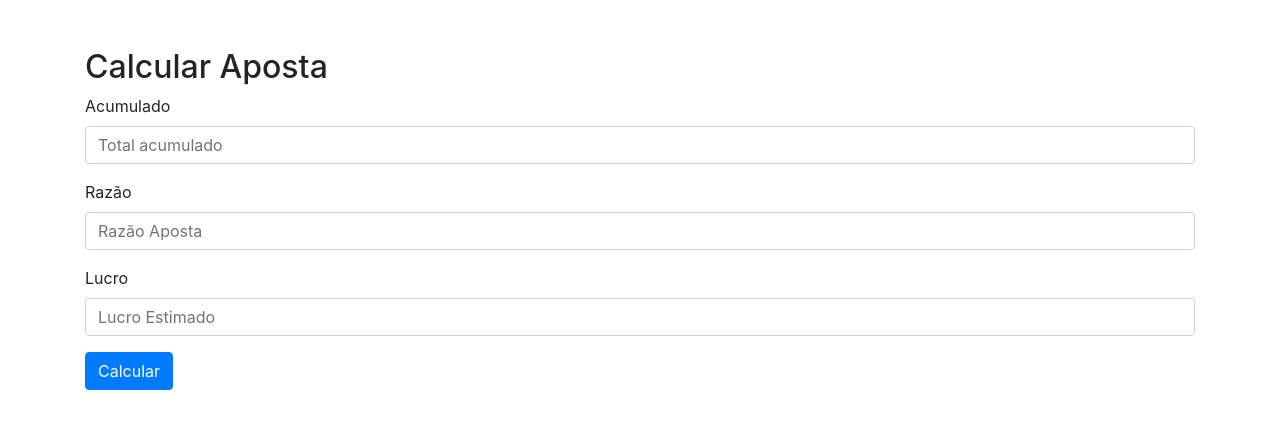
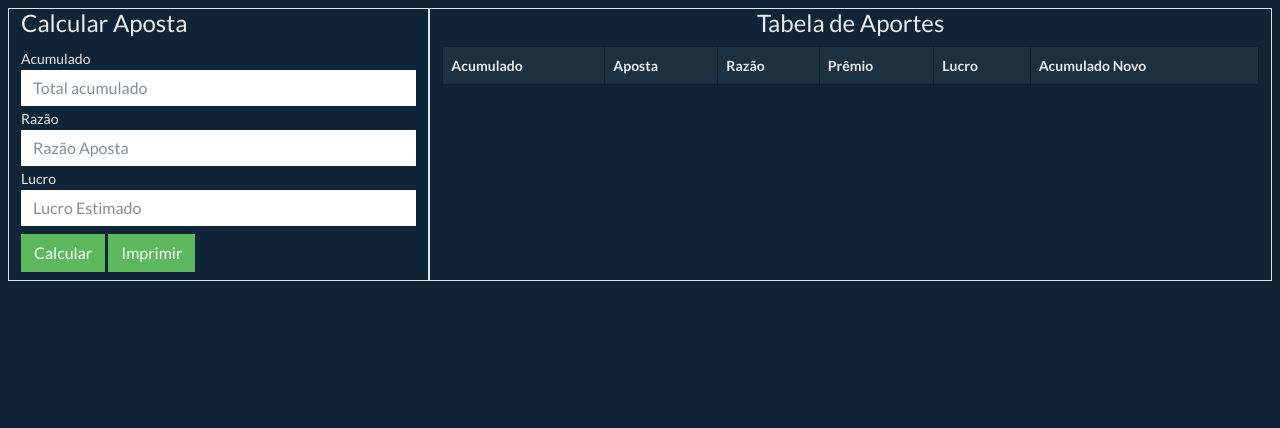
Before and after one commit to BetinRibeiro/calculo_aposta, a plain HTML site: page index.html in a window 1280 px wide. Drawn offline with nearby package versions, Linux system fonts and the light colour scheme.

Commit message:
Update index.html

```diff
--- a/index.html
+++ b/index.html
@@ -3,8 +3,8 @@
 <head>
     <meta charset="utf-8">
     <meta name="viewport" content="width=device-width, initial-scale=1.0">
-    <link rel="stylesheet" href="https://static.pingendo.com/bootstrap/bootstrap-4.3.1.css">
-    <title>Apostas</title>
+    <link rel="stylesheet" href="https://bootswatch.com/5/superhero/bootstrap.css">
+    <title>Document</title>
 </head>
 <body>
 
@@ -19,12 +19,10 @@
       #noprint { display:none; }
   }
     </style>
-    <div class="py-5"  id="formulario">
-        <div class="container" id="noprint">
-          <div class="row">
-            <div class="col-md-12">
+      <div class="row m-2">
+        <div class="col-md-4 border" id="noprint" >
               <form class="">
-                <h2 class="">Calcular Aposta</h2>
+                <h4 class="">Calcular Aposta</h4>
                 <div class="form-group">
                     <label>Acumulado</label>
                     <input type="number" class="form-control" placeholder="Total acumulado" id ="totalAcumulado">
@@ -39,20 +37,11 @@
                     <input type="number" class="form-control" placeholder="Lucro Estimado" id="fator">
                 </div>
               </form>
-              <button type="submit" class="btn btn-primary" id="calcular">Calcular</button>
+              <button type="submit" class="btn btn-success my-2" id="calcular">Calcular</button>
+              <button type="button" class="btn btn-success my-2" onClick="window.print()">Imprimir</button>
             </div>
-          </div>
-        </div>
-      </div>
-      <div class="py-1 d-none text-center" id="resultado">
-        <div class="container">
-          <div class="row">
-            <div class="col-md-12">
-<!--                 <button type="submit" class="btn btn-primary" id="retornar">Voltar</button> -->
+            <div class="col-md-8 border">
               <h4 class="text-center" >Tabela de Aportes</h4>
-              <div class="container">
-                <div class="row">
-                  <div class="col-md-12">
                     <div class="table-responsive">
                         <table class="table table-bordered" id="tabela">
                         <thead>
@@ -68,14 +57,8 @@
                         <tbody>
                         </tbody>
                       </table>
-                    </div>
+                    </div></div>
                   </div>
-                </div>
-              </div>
-            </div>
-          </div>
-        </div>
-      </div>
       <script src="main.js" defer></script>
 </body>
 </html>
```
